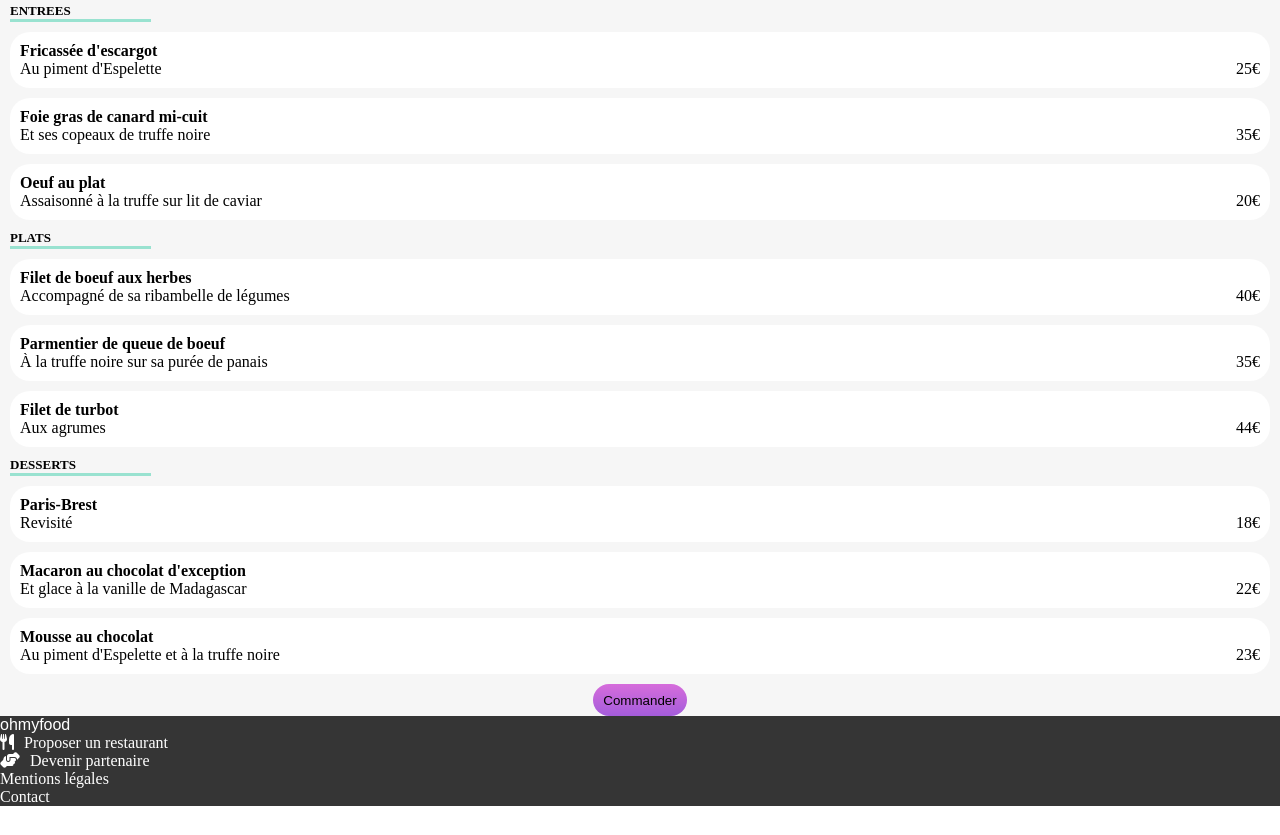
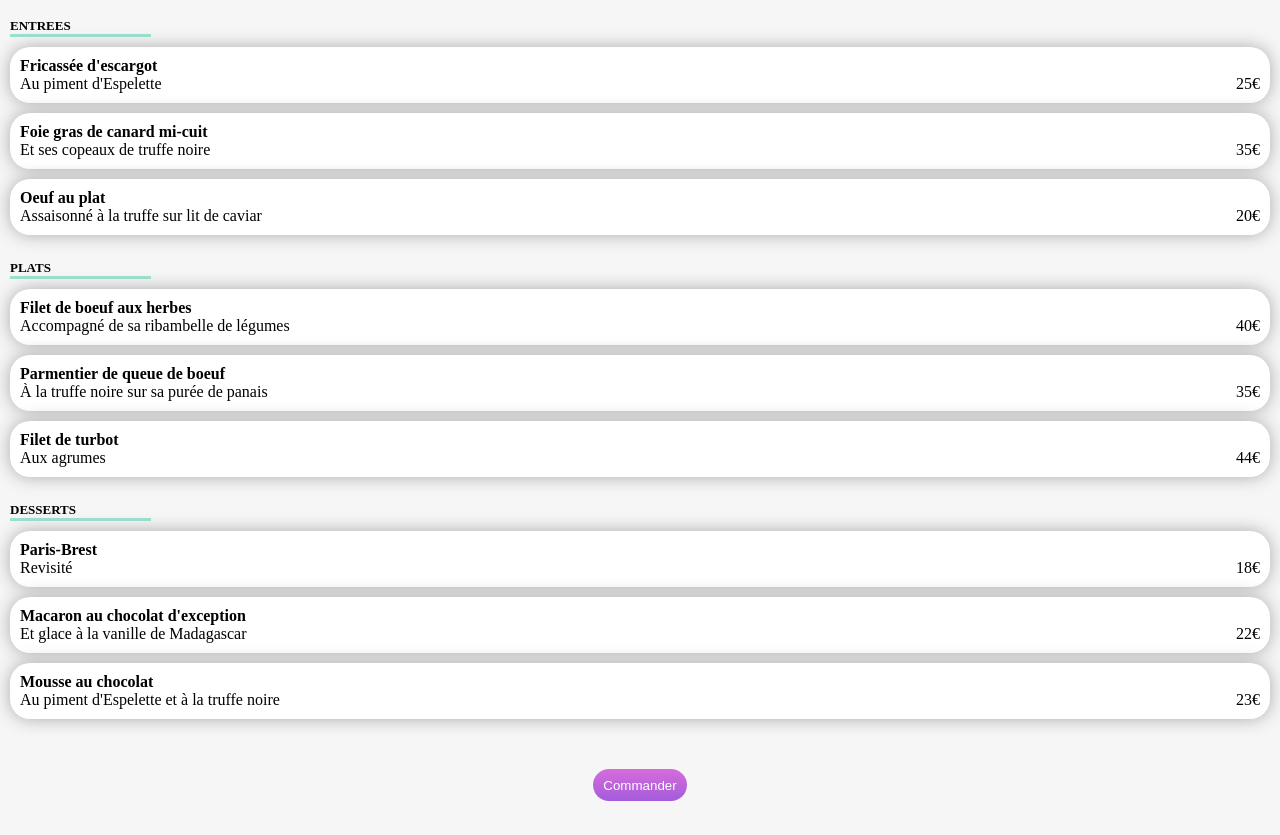
Before and after one commit to sparta40700/valentinmercier_03_21072021, a website: page lapalette.html in a window 1280 px wide. Shown: the part 225-1060 px from the top of the page. Before the commit the page ends 1031 px from the top, so only its background shows below. Drawn offline with Linux system fonts and the light colour scheme; a web font is replaced by a local one.

Commit message:
patchnote

```diff
--- a/lapalette.html
+++ b/lapalette.html
@@ -156,7 +156,7 @@
         </div>
       </div>
       <div class="btn_link">
-        <button class="commander"><span>Commander</span></button>
+        <button class="commander"><span class="">Commander</span></button>
       </div>
     </main>
 
@@ -165,16 +165,16 @@
         <span class="logoohmyfood_footer">ohmyfood</span>
         <ul>
           <li>
-            <a href=""
+            <a href="#"
               ><i class="fas fa-utensils fork"></i>Proposer un restaurant</a
             >
           </li>
           <li>
-            <a href=""
+            <a href="#"
               ><i class="fas fa-hands-helping hands"></i>Devenir partenaire</a
             >
           </li>
-          <li><a href="">Mentions légales</a></li>
+          <li><a href="#">Mentions légales</a></li>
           <li><a href="mailto:contact@ohmyfood.fr">Contact</a></li>
         </ul>
       </div>
--- a/scss/layout/_footer.scss
+++ b/scss/layout/_footer.scss
@@ -4,6 +4,15 @@ footer a {
 .footer_content {
   background-color: #353535;
   color: #fff;
+  padding: 15px;
+  ul {
+    font-family: $cd-police;
+    font-weight: bold;
+    margin-top: 20px;
+    li {
+      margin-bottom: 5px;
+    }
+  }
 }
 .fa-utensils,
 .fa-hands-helping {
@@ -12,5 +21,6 @@ footer a {
 }
 .logoohmyfood_footer {
   font-family: $cd-police1;
+  margin-bottom: 25px;
   color: white;
 }
--- a/scss/pages/_omf.scss
+++ b/scss/pages/_omf.scss
@@ -31,7 +31,6 @@ main {
   justify-content: center;
   width: 100%;
   height: 150px;
-  //box-shadow: 0 0 17px red;
 }
 .presentation_title {
   text-align: center;
@@ -83,18 +82,19 @@ main {
   flex-direction: column;
   margin-top: 20px;
   @include media(400px) {
-    -webkit-box-orient: horizontal;
-    -webkit-box-direction: normal;
     width: 100%;
     margin: 0 auto;
-    -webkit-box-pack: justify;
-    -ms-flex-pack: justify;
+    display: flex;
     justify-content: space-between;
   }
 }
 .fonctionnement {
   font-weight: bolder;
+  font-family: $cd-police;
+  font-size: larger;
   margin-top: 40px;
+  margin-bottom: 20px;
+  margin-left: 10px;
   display: flex;
   flex-direction: row;
   justify-content: flex-start;
@@ -132,10 +132,10 @@ main {
   display: flex;
   flex-direction: column;
   align-items: center;
-  //font-weight: bold;
   font-family: roboto;
   @include media(991px) {
     margin-left: 50px;
+    display: flex;
     flex-direction: row;
     width: 90%;
     align-items: center;
@@ -178,6 +178,11 @@ main {
   color: #7e7e7e;
 }
 /******RESTAURANTS*******/
+.name {
+  font-family: $cd-police;
+  font-weight: bold;
+  font-size: medium;
+}
 .rest {
   width: 90%;
   margin: 0 auto;
@@ -203,7 +208,6 @@ main {
   border-radius: 0 0 1.25rem 1.25rem;
   padding: 10px;
   margin-top: -5px;
-  //position: relative;
 }
 .new {
   position: absolute;
@@ -301,15 +305,29 @@ main {
 @keyframes loader {
   0% {
     transform: rotate(0deg);
+    width: 15%;
   }
   10% {
     transform: rotate(0deg);
+    left: 30px;
+  }
+  20% {
+    width: 0%;
+  }
+  30% {
+    width: 15%;
+  }
+  40% {
+    width: 30%;
   }
   70% {
     transform: rotate(240deg);
+    bottom: -10px;
   }
   100% {
     transform: rotate(360deg);
+    bottom: -20px;
+    z-index: -99;
   }
 }
 
@@ -350,10 +368,6 @@ main {
   position: absolute;
   left: 50%;
   z-index: 1;
-  display: flex;
-  flex-direction: column;
-  align-items: center;
-  justify-content: center;
   width: $component-dimension;
   height: $component-dimension;
   margin-top: 20%;
@@ -361,8 +375,7 @@ main {
   .loader {
     position: relative;
     z-index: -1;
-    justify-content: center;
-    width: 60%;
+    width: 50%;
     height: 45%;
     border: 10px solid transparent;
     border-bottom: 10px solid $loader-color;
@@ -371,6 +384,7 @@ main {
   }
   .pan-container {
     display: flex;
+    flex-direction: row;
     width: 100%;
     animation: pan $timing forwards, pan-loader 5s forwards;
   }
--- a/scss/pages/resto.scss
+++ b/scss/pages/resto.scss
@@ -5,6 +5,7 @@
   padding: 0;
   text-decoration: none;
 }
+
 main {
   background-color: #f6f6f6;
   border-radius: 1.25rem 1.25rem 0 0;
@@ -61,12 +62,11 @@ h2 {
   border-bottom: 3px solid #99e2d0;
   width: 11%;
 }
-footer {
-  background-color: #353535;
-}
+
 .entrer1 {
   position: relative;
   box-sizing: border-box;
+  box-shadow: 0 0 17px rgb(170, 170, 170);
   padding: 10px;
   border-radius: 1.25rem;
   background: #ffffff;
@@ -81,10 +81,18 @@ footer {
   background: linear-gradient(#d66cdb, #a45cdb);
   border: none;
   padding: 10px;
+  margin-top: 40px;
+  margin-bottom: 60px;
 }
 .btn_link {
   display: flex;
   justify-content: center;
+  background: #f6f6f6;
+  .commander {
+    span {
+      color: white;
+    }
+  }
 }
 
 .fa-heart {
@@ -97,6 +105,7 @@ footer {
 .full_hrt:hover {
   background: linear-gradient($color-primary, $color-secondary);
   -webkit-background-clip: text;
+  background-clip: text;
   -webkit-fill-color: transparent;
 }
 .shape_hrt {
@@ -106,6 +115,7 @@ footer {
     opacity: 1;
     background: linear-gradient($color-primary, $color-secondary);
     -webkit-background-clip: text;
+    background-clip: text;
     -webkit-text-fill-color: transparent;
   }
 }
@@ -144,7 +154,6 @@ footer {
   align-items: center;
   justify-content: center;
   transition-duration: 1s;
-  //transform: rotate(180deg);
   color: #ffffff;
   opacity: 0;
   border-radius: 0 1.25rem 1.25rem 0;
@@ -152,14 +161,10 @@ footer {
 
 @keyframes slide-in-left {
   0% {
-    //margin-right: -10px;
     transform: translateX(100px);
-    //transform: scale(0);
   }
   100% {
-    //margin-right: 0px;
     transform: translateX(0px);
-    //transform: scale(1);
   }
 }
 
@@ -168,6 +173,11 @@ footer {
   right: 10px;
   top: 20px;
   text-overflow: ellipsis;
+}
+.middle_list,
+.enter_list,
+.dessert_list {
+  margin-top: 25px;
 }
 .entrer1 {
   display: flex;
@@ -204,7 +214,6 @@ footer {
   text-overflow: ellipsis;
   white-space: nowrap;
   overflow: hidden;
-  //justify-content: space-between;
 }
 .enter_subtile {
   text-overflow: ellipsis;
--- a/scss/utils/_variable.scss
+++ b/scss/utils/_variable.scss
@@ -10,7 +10,7 @@ $cd-police1: "Shrikhand", sans-serif;
 /***** margin  ******/
 $cd-margin: 20px;
 /*****LOADER****/
-$component-dimension: 25%;
+$component-dimension: 250px;
 $timing: 3s;
 $color-shadow: lightgray;
 $pan-color-light: #3949ab;
```
Also changed, not shown: css/main.css, css/resto.css, css/style.css, 3 other files.
